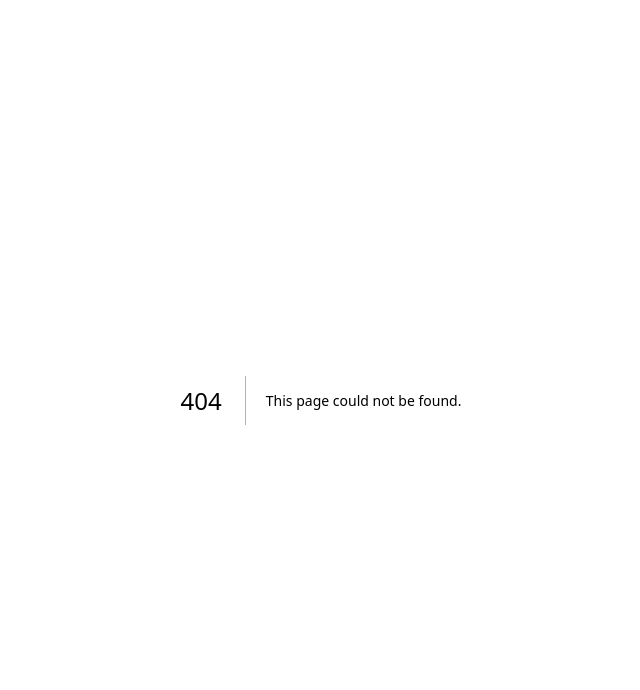
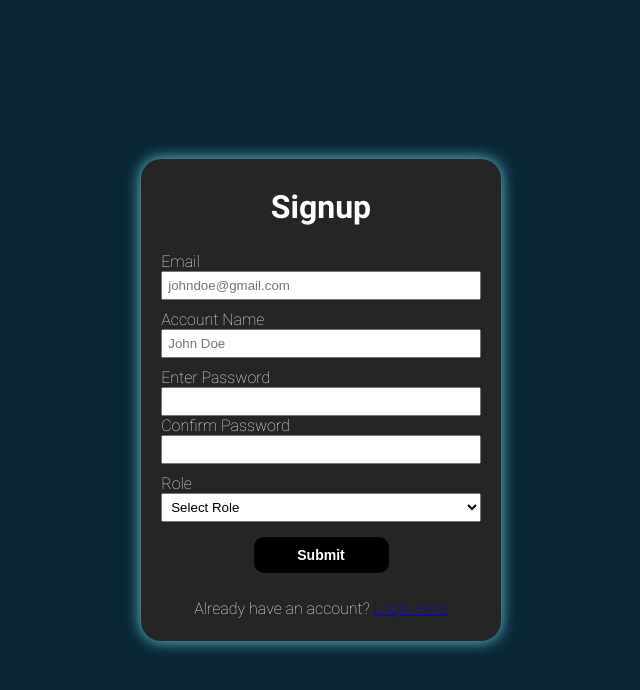
Before and after one commit to neglectPanda/pds-proj, a Next.js app: page /Signup in a window 1280 px wide. Before the commit this address had no page. Shown: the top 690 px of the page, without its empty margins (319-959 px from the left). Built offline with nearby package versions, Linux system fonts and the light colour scheme.

Commit message:
Separate Signup and Login pages; finished signup.tsx

```diff
--- a/app/Signup-Login/SignupLogin.css
+++ /dev/null
@@ -1,29 +0,0 @@
-* {
-    box-sizing: border-box;
-}
-
-body {
-    margin: 0;
-    padding: 0;
-    height: 100vh;
-    width: 100%;
-    display: flex;
-    align-items: center;
-    justify-content: center;
-    font-family: Roboto;
-}
-
-.signup-container {
-    background-color: var(--matteblack);
-    padding: 2% 20px;
-    border-radius: 20px;
-    display: flex;
-    flex-direction: column;
-    box-shadow: 0 0 15px var(--cyanshadow);
-    border: none;
-    outline: none;
-}
-
-.signup-container h1 {
-    text-align: center;
-}
--- /dev/null
+++ b/app/Signup/Signup.css
@@ -0,0 +1,70 @@
+* {
+    box-sizing: border-box;
+}
+
+body {
+    margin: 0;
+    padding: 0;
+    height: 100vh;
+    width: 100%;
+    display: flex;
+    align-items: center;
+    justify-content: center;
+    font-family: Roboto;
+}
+
+.signup-container {
+    background-color: var(--matteblack);
+    padding: 2% 20px;
+    border-radius: 20px;
+    display: flex;
+    flex-direction: column;
+    box-shadow: 0 0 15px var(--cyanshadow);
+    border: none;
+    outline: none;
+    align-items: center;
+}
+
+.signup-container form {
+    display: flex;
+    flex-direction: column;
+    /* align-items: center;  */
+}
+
+.signup-container h1 {
+    text-align: center;
+}
+
+.email-container, .account-name-container,
+.passwords-container, .role-select-container {
+    display: grid;
+    margin: 5px 0;
+
+    /* border: 1px solid white; */
+}
+
+.signup-container input, .signup-container select {
+    padding: 5px;
+    width: 100%;
+}
+
+.warning-msg {
+    text-align: center;
+}
+
+#submit-btn {
+    margin: 10px auto;
+    width: 135px;
+    font-weight: bold;
+    padding: 3% 2%;
+    cursor: pointer;
+    background-color: var(--blackshadow);
+    font-size: 14px;
+    color: var(--white);
+    border-radius: 10px;
+    text-align: center;
+}
+
+#submit-btn:hover {
+    background-color: var(--white3);
+}
--- /dev/null
+++ b/app/Signup/Signup.tsx
@@ -0,0 +1,61 @@
+'use client';
+import './Signup.css'
+import React from 'react';
+import { useState } from 'react';
+import Link from 'next/link';
+
+const Signup = () => {
+    const [role, setRole] = useState('');
+
+    const handleRoleChange = (e: React.ChangeEvent<HTMLSelectElement>) => {
+        setRole(e.target.value);
+    }
+
+  return (
+    <div className='signup-container'>
+        <h1>Signup</h1>
+
+        <form action="">
+            <div className="email-container">
+                <label htmlFor="signup-email-input">Email</label>
+                <input type="email" id="signup-email-input" placeholder='johndoe@gmail.com' />
+            </div>
+
+            <div className="account-name-container">
+                <label htmlFor="account name">Account Name</label>
+                <input type="text" id="account-name" placeholder='John Doe'/>
+            </div>
+
+            <div className="passwords-container">
+                <div className="signup-password-container">
+                    <label htmlFor="signup-password-container">Enter Password</label>
+                    <input type="password" id="signup-password-container"/>
+                </div>
+
+                <div className="confirm-password-container">
+                    <label htmlFor="confirm-password-input">Confirm Password</label>
+                    <input type="password" id='confirm-password-input' />
+                </div>
+            </div>
+
+            <div className="role-select-container">
+                <label htmlFor="role-select">Role</label>
+                <select id="role-select" value={role} onChange={handleRoleChange}>
+                    <option value="">Select Role</option>
+                    <option value="user">User</option>
+                    <option value="admin">Admin</option>
+                </select>
+
+                    {role === 'admin' &&
+                        <p className='warning-msg'>This request might take up 1-2 weeks.</p>
+                    }
+            </div>
+
+            <button type='submit' id='submit-btn'>Submit</button>
+        </form>
+        <p className="login-desc">Already have an account? <Link href="/Login">Login Here</Link></p>
+    </div>
+  )
+}
+
+export default Signup
--- a/app/globals.css
+++ b/app/globals.css
@@ -54,6 +54,7 @@
   --matteblack: rgb(39, 36, 36);
   --white3: rgba(255, 255, 255, 0.3);
   --white: rgb(255, 255, 255);
+  --green: rgb(10, 139, 10);
 }
 
 /* @media (prefers-color-scheme: dark) {
@@ -77,6 +78,11 @@ body {
   width: 100%;
 }
 
+button {
+  border: none;
+  outline: none;
+}
+
 @layer utilities {
   .text-balance {
     text-wrap: balance;
```
Also changed, not shown: app/Signup-Login/Signup.tsx (deleted, +0 -55 lines), app/Login/Login.css (added), app/Login/Login.tsx (added), app/Signup/page.tsx (renamed from app/Signup-Login/page.tsx).
